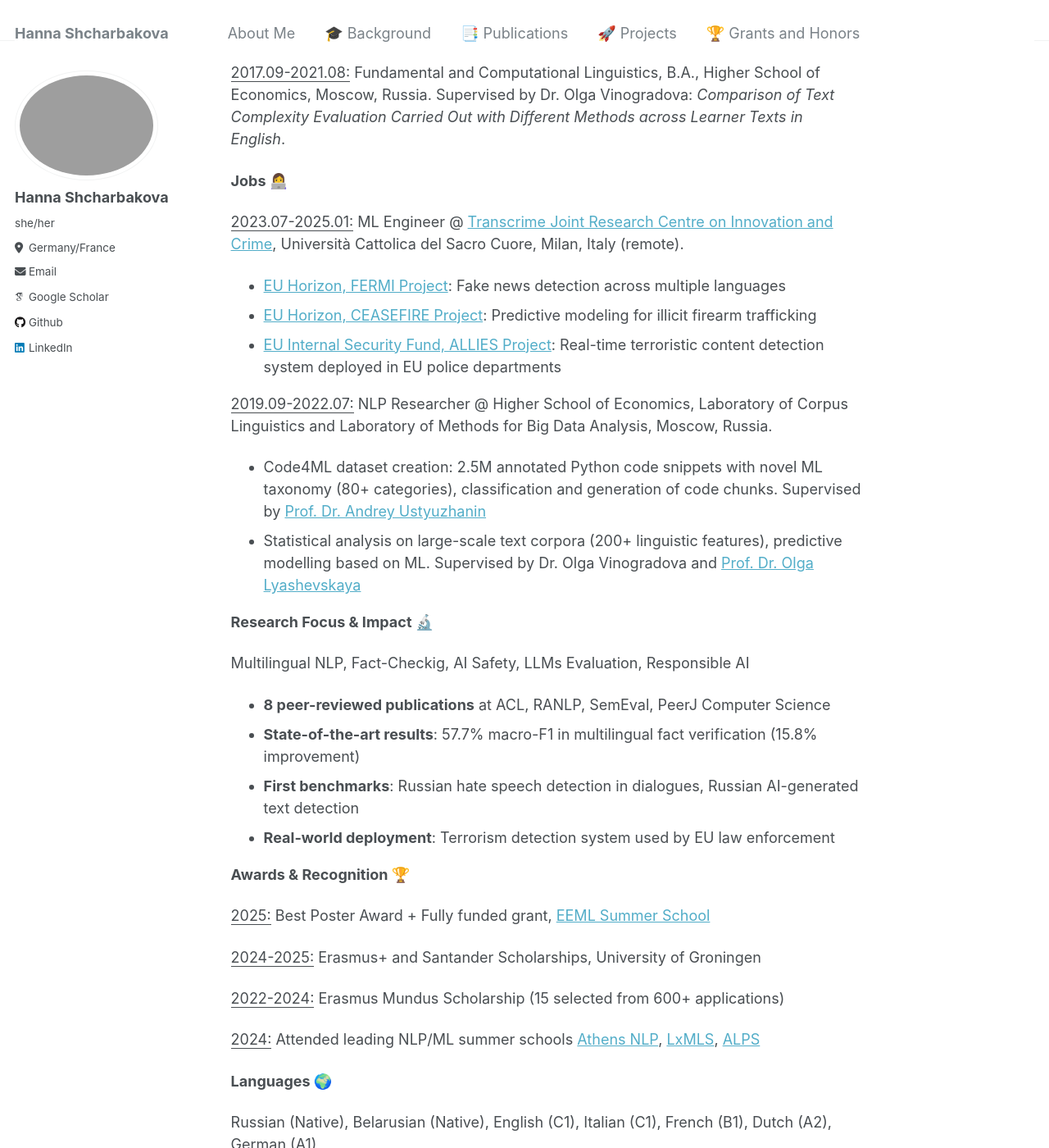
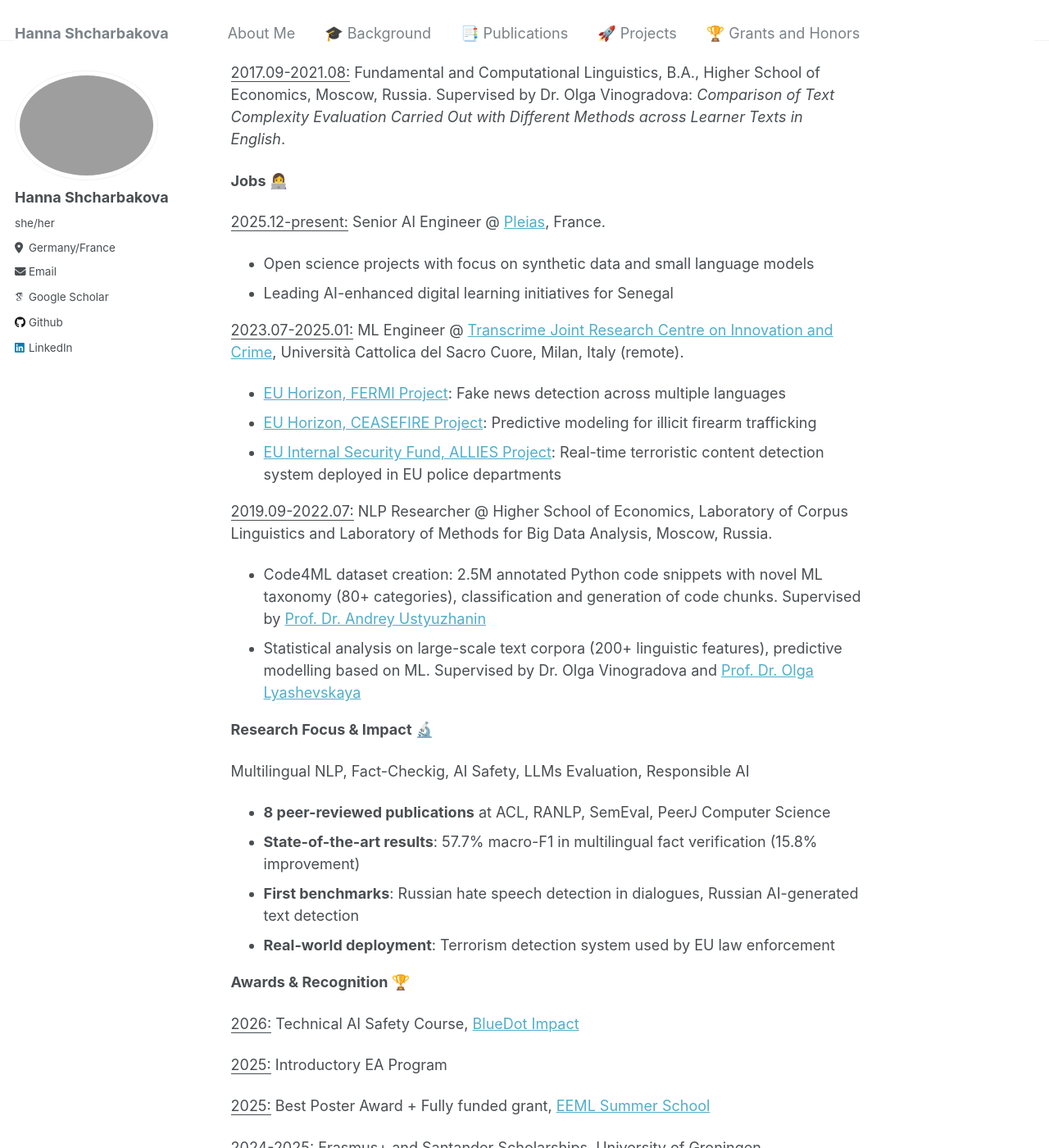
Before and after one commit to Aniezka/aniezka.github.io, a Jekyll site: the page built from background/index.md, in a window 1280 px wide and 1400 px high, scrolled down 339 px. Shown: the whole window at 82% size. Built offline with Jekyll 4.4.1, drawn with Linux system fonts in a browser that asks for light colours; some web fonts are replaced.

Commit message:
Update job and award sections in index.md

```diff
--- a/background/index.md
+++ b/background/index.md
@@ -14,6 +14,10 @@ title: "Background"
 <u>2017.09-2021.08:</u> Fundamental and Computational Linguistics, B.A., Higher School of Economics, Moscow, Russia. Supervised by Dr. Olga Vinogradova: *Comparison of Text Complexity Evaluation Carried Out with Different Methods across Learner Texts in English*.
 
 **Jobs 👩‍💻**
+
+<u>2025.12-present:</u> Senior AI Engineer @ [Pleias](https://pleias.fr/), France.
+* Open science projects with focus on synthetic data and small language models
+* Leading AI-enhanced digital learning initiatives for Senegal
 
 <u>2023.07-2025.01:</u> ML Engineer @ [Transcrime Joint Research Centre on Innovation and Crime](https://www.transcrime.it/en/), Università Cattolica del Sacro Cuore, Milan, Italy (remote).
 
@@ -35,6 +39,10 @@ Multilingual NLP, Fact-Checkig, AI Safety, LLMs Evaluation, Responsible AI
 
 **Awards & Recognition 🏆**
 
+<u>2026:</u> Technical AI Safety Course, [BlueDot Impact](https://www.bluedot.org/)
+
+<u>2025:</u> Introductory EA Program
+
 <u>2025:</u> Best Poster Award + Fully funded grant, [EEML Summer School](https://www.eeml.eu/)
 
 <u>2024-2025:</u> Erasmus+ and Santander Scholarships, University of Groningen
```
